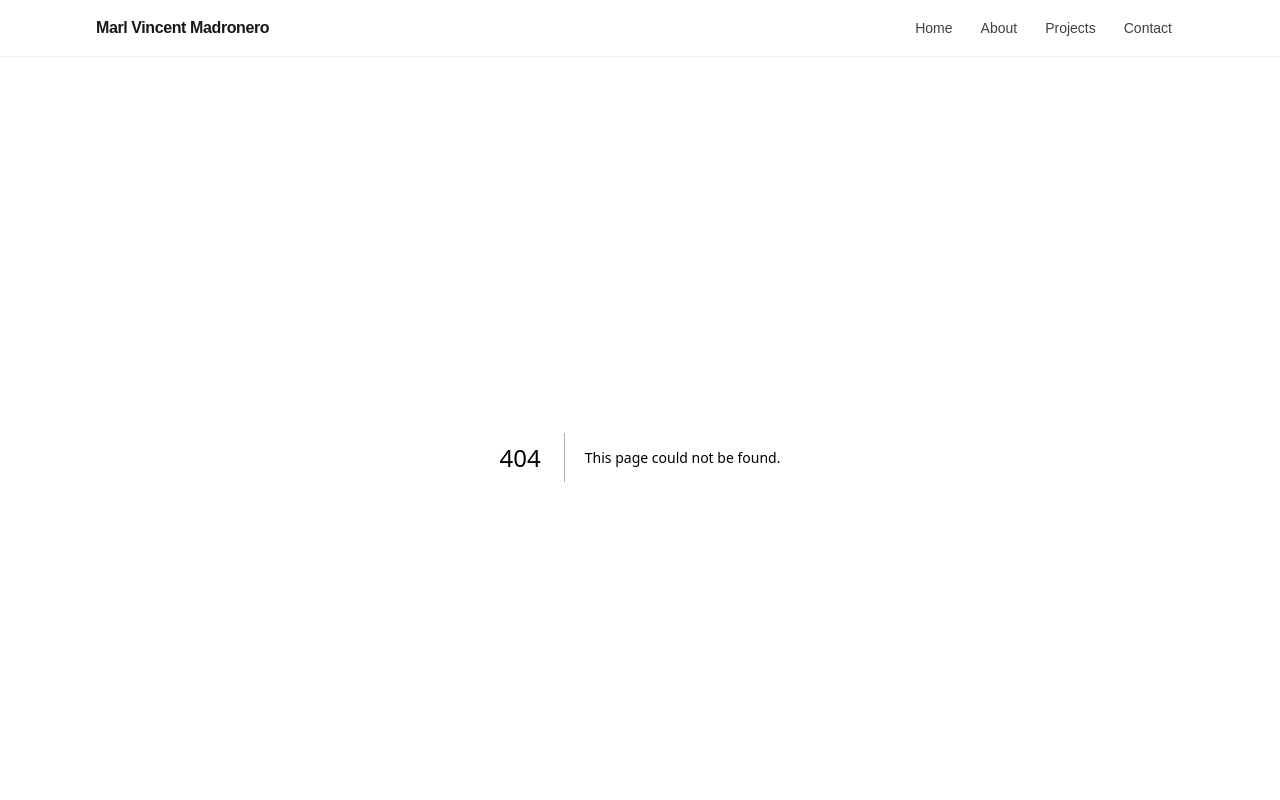
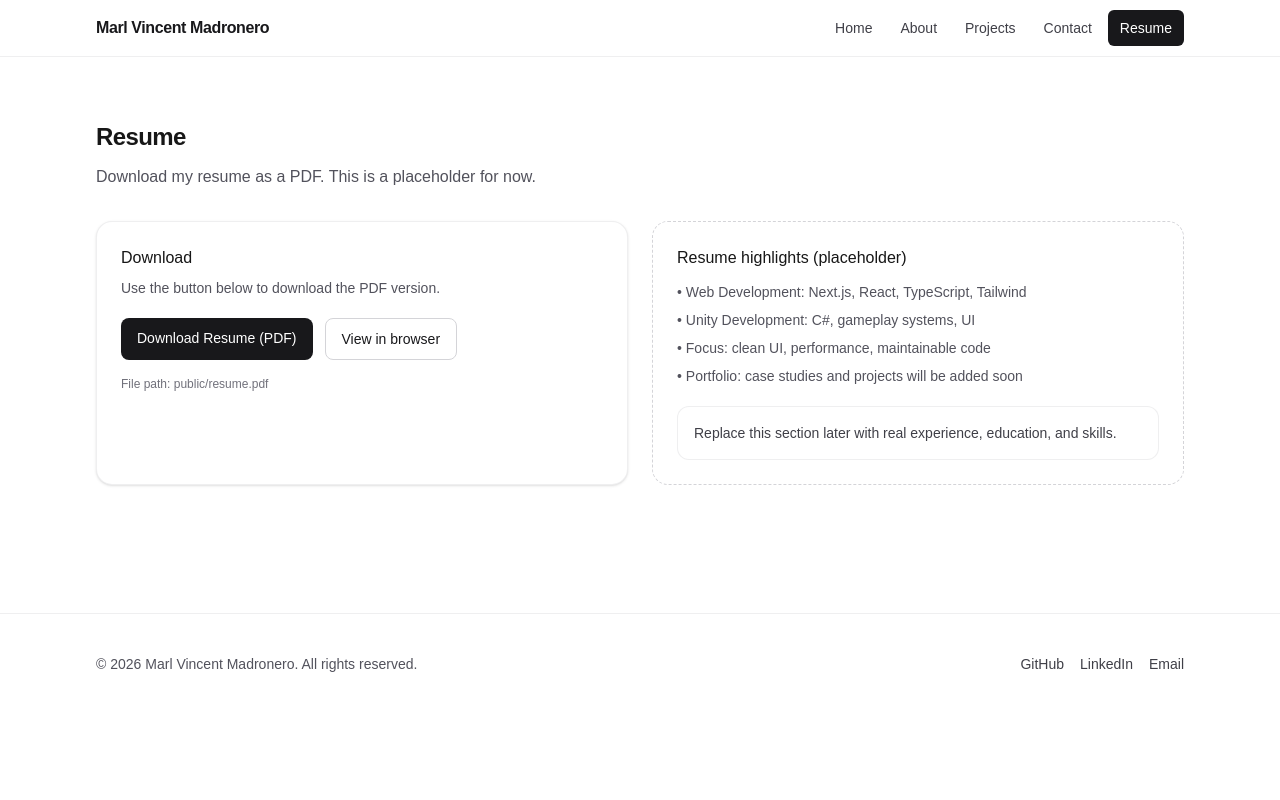
Before and after one commit to mrqwerty1233/portfolio, a Next.js app: page /resume in a window 1280 px wide. Before the commit this address had no page. Shown: the top 800 px of the page. Built offline with nearby package versions, Linux system fonts and the light colour scheme.

Commit message:
Add Resume page with PDF download

```diff
--- /dev/null
+++ b/app/resume/page.tsx
@@ -0,0 +1,66 @@
+import Container from "@/components/Container";
+import Section from "@/components/Section";
+import { site } from "@/lib/site";
+
+export const metadata = {
+  title: "Resume",
+  description: `Resume for ${site.name}.`,
+};
+
+export default function ResumePage() {
+  return (
+    <Container>
+      <Section
+        title="Resume"
+        subtitle="Download my resume as a PDF. This is a placeholder for now."
+      >
+        <div className="grid gap-6 lg:grid-cols-2">
+          <div className="rounded-2xl border border-zinc-200/60 bg-white p-6 shadow-sm dark:border-zinc-800/60 dark:bg-zinc-950">
+            <h3 className="font-medium">Download</h3>
+            <p className="mt-2 text-sm text-zinc-600 dark:text-zinc-300">
+              Use the button below to download the PDF version.
+            </p>
+
+            <div className="mt-5 flex flex-wrap gap-3">
+              <a
+                href="/resume.pdf"
+                download
+                className="rounded-lg bg-zinc-900 px-4 py-2.5 text-sm font-medium text-white hover:bg-zinc-800 dark:bg-zinc-50 dark:text-zinc-950 dark:hover:bg-zinc-200"
+              >
+                Download Resume (PDF)
+              </a>
+
+              <a
+                href="/resume.pdf"
+                target="_blank"
+                rel="noreferrer"
+                className="rounded-lg border border-zinc-300 px-4 py-2.5 text-sm font-medium text-zinc-900 hover:bg-zinc-100 dark:border-zinc-700 dark:text-zinc-50 dark:hover:bg-zinc-900"
+              >
+                View in browser
+              </a>
+            </div>
+
+            <p className="mt-4 text-xs text-zinc-500 dark:text-zinc-400">
+              File path: <span className="font-mono">public/resume.pdf</span>
+            </p>
+          </div>
+
+          <div className="rounded-2xl border border-dashed border-zinc-300 p-6 dark:border-zinc-700">
+            <h3 className="font-medium">Resume highlights (placeholder)</h3>
+            <ul className="mt-3 space-y-2 text-sm text-zinc-600 dark:text-zinc-300">
+              <li>• Web Development: Next.js, React, TypeScript, Tailwind</li>
+              <li>• Unity Development: C#, gameplay systems, UI</li>
+              <li>• Focus: clean UI, performance, maintainable code</li>
+              <li>• Portfolio: case studies and projects will be added soon</li>
+            </ul>
+
+            <div className="mt-5 rounded-xl border border-zinc-200/60 bg-white p-4 text-sm text-zinc-700 dark:border-zinc-800/60 dark:bg-zinc-950 dark:text-zinc-300">
+              Replace this section later with real experience, education, and
+              skills.
+            </div>
+          </div>
+        </div>
+      </Section>
+    </Container>
+  );
+}
--- a/components/Navbar.tsx
+++ b/components/Navbar.tsx
@@ -10,6 +10,7 @@ const nav = [
   { href: "/about", label: "About" },
   { href: "/projects", label: "Projects" },
   { href: "/contact", label: "Contact" },
+  { href: "/resume", label: "Resume" },
 ];
 
 function isActive(pathname: string, href: string) {
```
Also changed, not shown: 1 other file (tests, documents, lock files or other folders).
